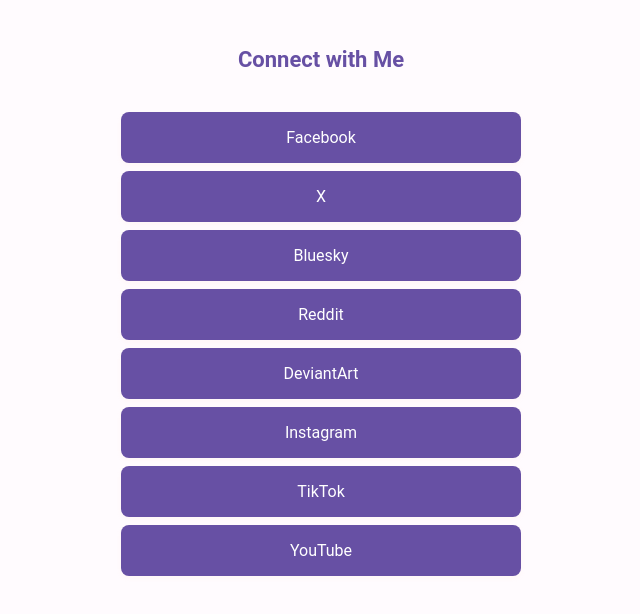
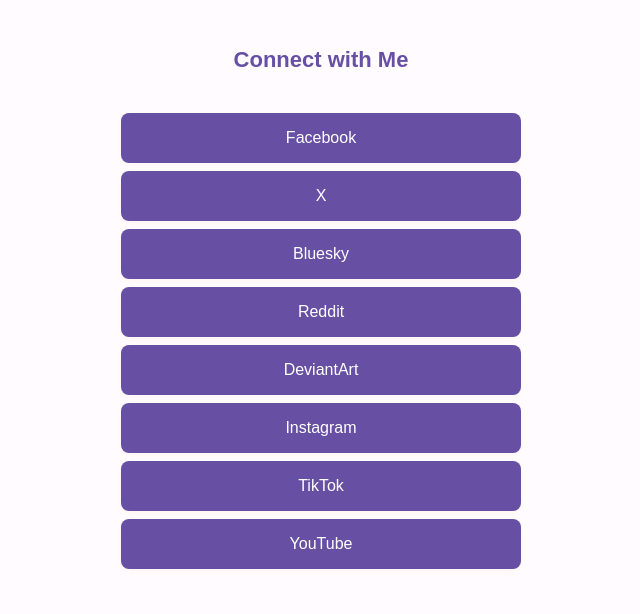
Before and after one commit to 1064-Studios/1064-Studios.github.io, a plain HTML site: page social-links.html in a window 1280 px wide. Shown: the whole page, without its empty margins (319-959 px from the left). Drawn offline with Linux system fonts and the light colour scheme.

Commit message:
Update social-links.html
Poppins typeface

```diff
--- a/social-links.html
+++ b/social-links.html
@@ -15,7 +15,7 @@
     body {
       margin: 0;
       padding: 2rem;
-      font-family: 'Roboto', sans-serif;
+      font-family: 'Poppins Bold', sans-serif;
       background-color: var(--md-sys-color-surface);
       color: var(--md-sys-color-on-surface);
       display: flex;
```
